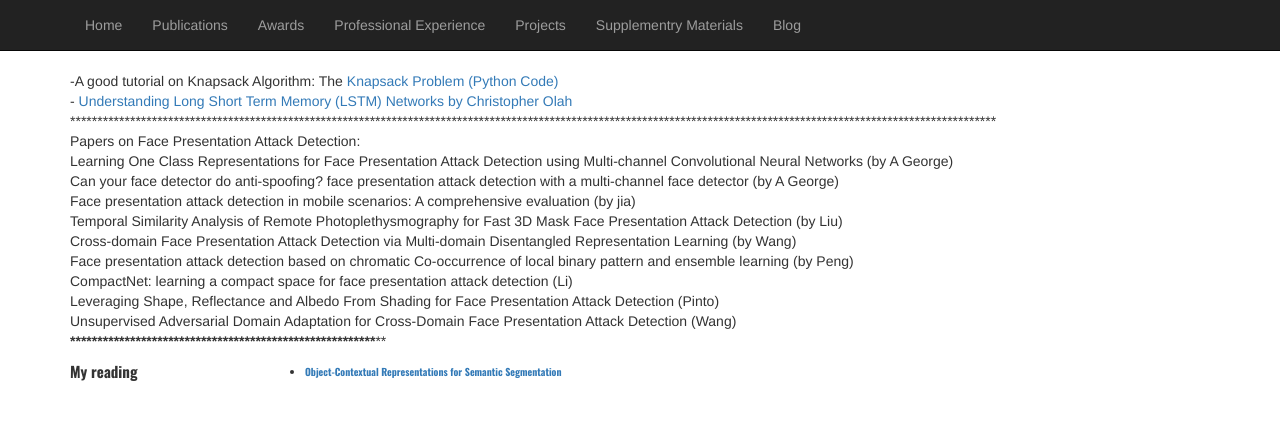
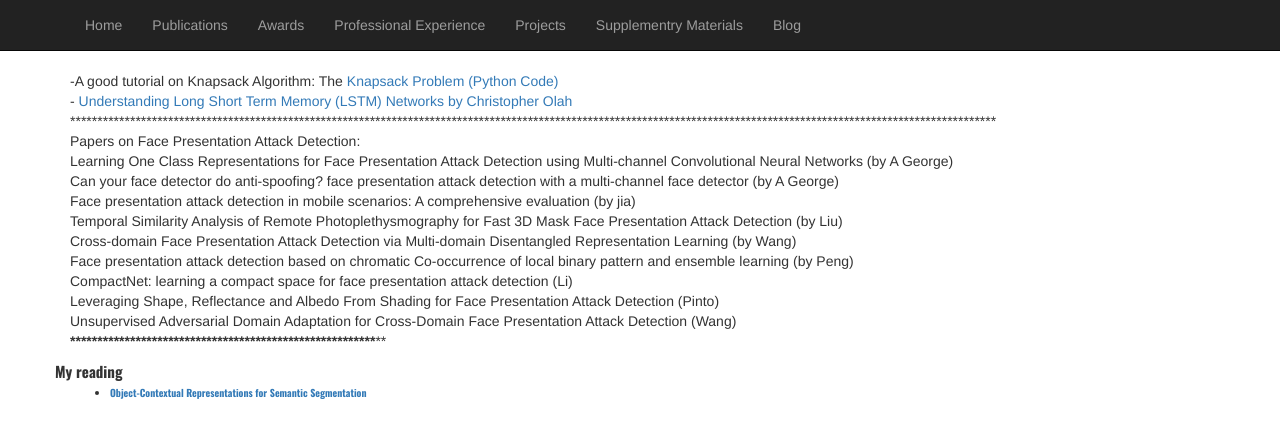
Before and after one commit to yasar-rehman/yasar, a Jekyll site: the page built from supplementry.md, in a window 1280 px wide. Shown: the top 438 px of the page. Built offline with Jekyll 4.4.1, drawn with Linux system fonts in a browser that asks for light colours; our own code applies the rules of GitHub Pages for plain Markdown files.

Commit message:
Update supplementry.md

```diff
--- a/supplementry.md
+++ b/supplementry.md
@@ -17,10 +17,8 @@
 </div>
 ************************************************************************************************************************************************************************** <br/>
 <div class="row">
-  <div class="col-md-2 pull-left">
     <div style="font-family: 'Oswald', sans-serif; font-size: 15px"><b>My reading</b> </div>
-      </div>
-  <div class="col-md-10">
+  <div class="col-md-12">
     <ul>
    <li> <div style="font-family: 'Oswald', sans-serif; font-size: 10px"> <a href="https://arxiv.org/pdf/1909.11065.pdf">Object-Contextual Representations for Semantic
 Segmentation</a> </div> </li>
```
